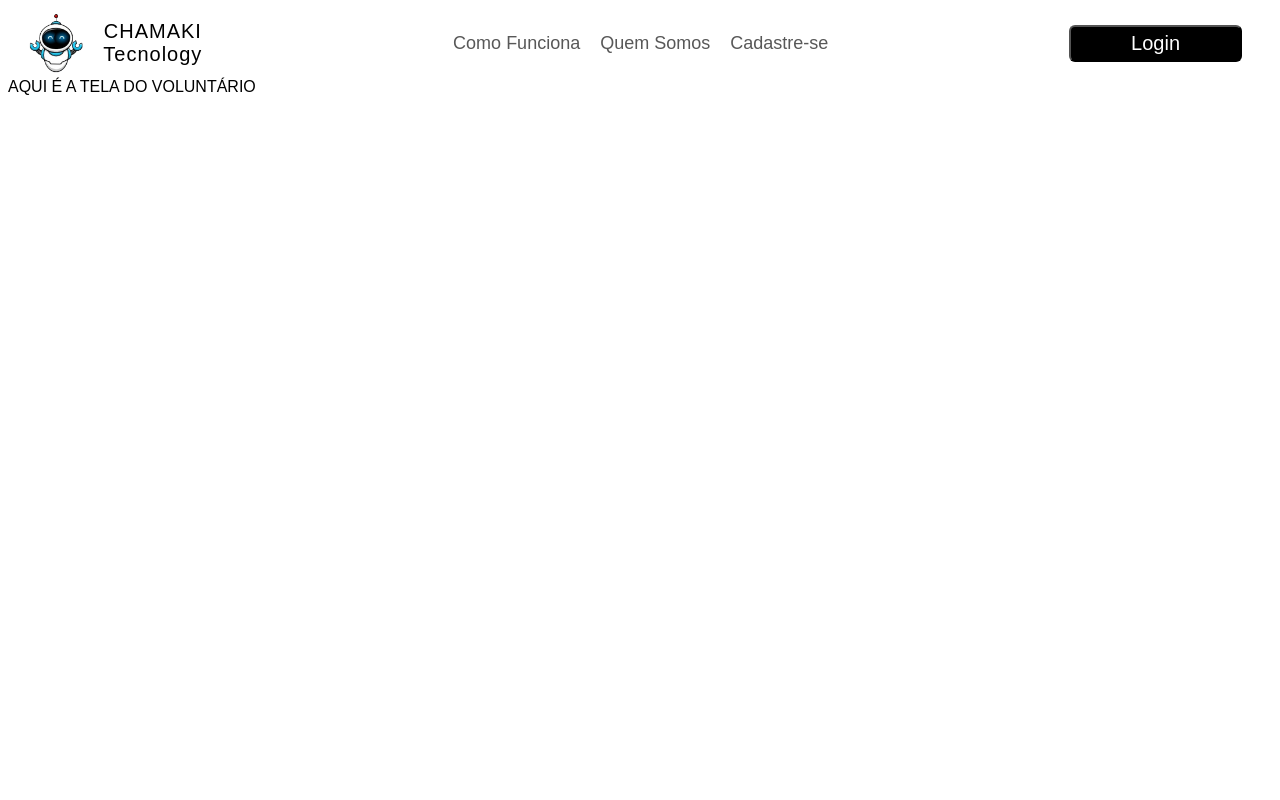
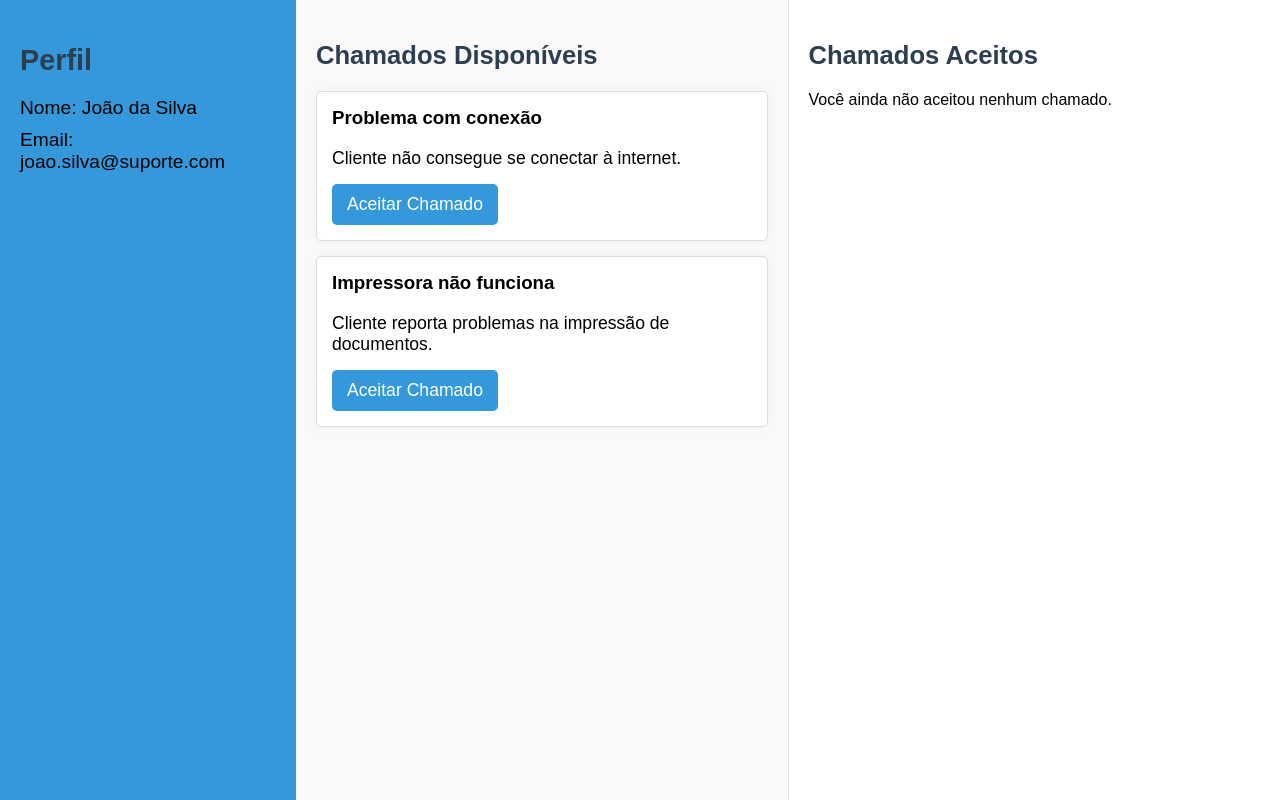
Before and after one commit to Anafcamargo/ProjetoIntegrador, a React (Create React App) app: page /Voluntario in a window 1280 px wide. Built offline with nearby package versions, Linux system fonts and the light colour scheme.

Commit message:
feita tela de voluntario, precisa de acabamentos

```diff
--- a/src/estilo/estilo.css
+++ b/src/estilo/estilo.css
@@ -988,3 +988,113 @@ h1 {
 #confirmationMessage {
   margin-top: 20px;
 }
+
+
+
+/*-------Tela do Voluntario-------*/
+
+/* Define o estilo geral da página */
+body {
+  font-family: Arial, sans-serif;
+  margin: 0;
+  padding: 0;
+  background-color: #f0f0f0;
+}
+
+.suporte-container {
+  display: flex;
+  height: 100vh; /* Ocupa toda a altura da janela */
+  width: 100vw;  /* Ocupa toda a largura da janela */
+  background-color: #f0f0f0;
+}
+
+/* Estilo da seção de perfil à esquerda */
+.profile-section {
+  width: 20%;  /* Ocupará 20% da largura da tela */
+  background-color: #3498db; /* Cor de fundo azul */
+  color: white; /* Cor do texto */
+  padding: 20px; /* Espaçamento interno */
+  box-shadow: 2px 0 5px rgba(0, 0, 0, 0.1); /* Sombra leve */
+}
+
+.profile-section h2 {
+  font-size: 1.8em;
+  margin-bottom: 20px;
+}
+
+.profile-details p {
+  font-size: 1.2em;
+  margin: 10px 0;
+}
+
+/* Estilo da seção de chamados */
+.tickets-section, .accepted-section {
+  flex: 1; /* Faz com que os painéis de chamados ocupem o restante do espaço igualmente */
+  padding: 20px; /* Espaçamento interno */
+  overflow-y: auto; /* Habilita o scroll quando o conteúdo for maior que a área */
+}
+
+/* Estilo dos chamados disponíveis (painel esquerdo) */
+.tickets-section {
+  background-color: #f9f9f9; /* Cor de fundo cinza claro */
+  border-right: 1px solid #ddd; /* Linha divisória */
+}
+
+/* Estilo dos chamados aceitos (painel direito) */
+.accepted-section {
+  background-color: #fff; /* Cor de fundo branco */
+}
+
+h2 {
+  font-size: 1.6em;
+  color: #2c3e50; /* Cor do título */
+}
+
+/* Estilo das "cartas" de chamados */
+.ticket-card {
+  background-color: white; /* Fundo branco */
+  padding: 15px; /* Espaçamento interno */
+  margin: 15px 0; /* Espaçamento entre as cartas */
+  border: 1px solid #ddd; /* Borda leve */
+  border-radius: 5px; /* Bordas arredondadas */
+  box-shadow: 0 0 10px rgba(0, 0, 0, 0.05); /* Sombra leve */
+}
+
+.ticket-card h3 {
+  margin-top: 0;
+}
+
+.ticket-card p {
+  font-size: 1.1em;
+  margin-bottom: 15px;
+}
+
+/* Estilo do botão de aceitar chamado */
+button {
+  background-color: #3498db; /* Cor de fundo azul */
+  color: white; /* Cor do texto */
+  border: none; /* Remove borda */
+  padding: 10px 15px; /* Espaçamento interno */
+  font-size: 1.1em; /* Tamanho da fonte */
+  cursor: pointer; /* Cursor muda para mãozinha */
+  border-radius: 5px; /* Bordas arredondadas */
+}
+
+button:hover {
+  background-color: #2980b9; /* Cor mais escura ao passar o mouse */
+}
+
+/* Estilo do botão de aceitar e devolver chamado */
+button {
+  background-color: #3498db; /* Cor de fundo azul */
+  color: white; /* Cor do texto */
+  border: none; /* Remove borda */
+  padding: 10px 15px; /* Espaçamento interno */
+  font-size: 1.1em; /* Tamanho da fonte */
+  cursor: pointer; /* Cursor muda para mãozinha */
+  border-radius: 5px; /* Bordas arredondadas */
+}
+
+button:hover {
+  background-color: #2980b9; /* Cor mais escura ao passar o mouse */
+}
--- a/src/paginas/tela+usuario.tsx
+++ b/src/paginas/tela+usuario.tsx
@@ -23,16 +23,16 @@ function Teladeusuario() {
           <p className="ptelausuario">Preencha as informações abaixo para abrir um chamado:</p>
 
           <form onSubmit={handleSubmit}>
-            <label htmlFor="name">Nome:</label>
+           <h2> <label htmlFor="name">Nome:</label> </h2>
             <input type="text" id="name" name="name" required placeholder="Nome Completo" className="inputsUsuario" />
 
-            <label htmlFor="contact" className="labelUsuario">Telefone:</label>
+           <h2> <label htmlFor="contact" className="labelUsuario">Telefone:</label> </h2>
             <input type="text" id="contact" name="contact" required placeholder="( ) 99999-9999" className="inputsUsuario"/>
 
-            <label htmlFor="issue" className="labelUsuario">Descreva o seu Problema:</label>
+           <h2> <label htmlFor="issue" className="labelUsuario">Descreva o seu Problema:</label> </h2>
             <textarea id="issue" name="issue" rows= {5} required placeholder="Descreva o seu problema técnico de maneira simples e direta"></textarea>
 
-            <label htmlFor="urgency" className="labelUsuario">Categorias:</label>
+           <h2> <label htmlFor="urgency" className="labelUsuario">Categorias:</label> </h2>
             <select id="urgency" name="urgency">
               <option value="baixa">Celular</option>
               <option value="media">Computador</option>
--- a/src/paginas/tela_voluntario.tsx
+++ b/src/paginas/tela_voluntario.tsx
@@ -1,14 +1,82 @@
-import Cabecalho from "../componentes/cabecalho";
+import React, { useState } from 'react';
+import '../estilo/estilo.css';
 
-function Tela_Voluntario(){
-    return(
-        <div>
-
-    <Cabecalho />
-        AQUI É A TELA DO VOLUNTÁRIO
-
-        </div>
-    )
+// Interface do chamado
+interface Ticket {
+  id: number;
+  title: string;
+  description: string;
 }
 
-export default Tela_Voluntario;
+function Suporte() {
+  // Chamados disponíveis e aceitos
+  const [availableTickets, setAvailableTickets] = useState<Ticket[]>([
+    { id: 1, title: 'Problema com conexão', description: 'Cliente não consegue se conectar à internet.' },
+    { id: 2, title: 'Impressora não funciona', description: 'Cliente reporta problemas na impressão de documentos.' },
+  ]);
+
+  const [acceptedTickets, setAcceptedTickets] = useState<Ticket[]>([]);
+
+  // Função para aceitar um chamado
+  const handleAcceptTicket = (ticket: Ticket) => {
+    setAcceptedTickets((prevAcceptedTickets) => [...prevAcceptedTickets, ticket]);
+    setAvailableTickets((prevAvailableTickets) =>
+      prevAvailableTickets.filter((t) => t.id !== ticket.id)
+    );
+  };
+
+  // Função para devolver/cancelar o aceite de um chamado
+  const handleReturnTicket = (ticket: Ticket) => {
+    setAvailableTickets((prevAvailableTickets) => [...prevAvailableTickets, ticket]);
+    setAcceptedTickets((prevAcceptedTickets) =>
+      prevAcceptedTickets.filter((t) => t.id !== ticket.id)
+    );
+  };
+
+  return (
+    <div className="suporte-container">
+      {/* Perfil do usuário à esquerda */}
+      <div className="profile-section">
+        <h2>Perfil</h2>
+        <div className="profile-details">
+          <p>Nome: João da Silva</p>
+          <p>Email: joao.silva@suporte.com</p>
+        </div>
+      </div>
+
+      {/* Chamados disponíveis */}
+      <div className="tickets-section">
+        <h2>Chamados Disponíveis</h2>
+        {availableTickets.length > 0 ? (
+          availableTickets.map((ticket) => (
+            <div key={ticket.id} className="ticket-card">
+              <h3>{ticket.title}</h3>
+              <p>{ticket.description}</p>
+              <button onClick={() => handleAcceptTicket(ticket)}>Aceitar Chamado</button>
+            </div>
+          ))
+        ) : (
+          <p>Sem chamados disponíveis.</p>
+        )}
+      </div>
+
+      {/* Chamados aceitos */}
+      <div className="accepted-section">
+        <h2>Chamados Aceitos</h2>
+        {acceptedTickets.length > 0 ? (
+          acceptedTickets.map((ticket) => (
+            <div key={ticket.id} className="ticket-card">
+              <h3>{ticket.title}</h3>
+              <p>{ticket.description}</p>
+              <button onClick={() => handleReturnTicket(ticket)}>Devolver Chamado</button>
+            </div>
+          ))
+        ) : (
+          <p>Você ainda não aceitou nenhum chamado.</p>
+        )}
+      </div>
+    </div>
+  );
+}
+
+export default Suporte;
```
